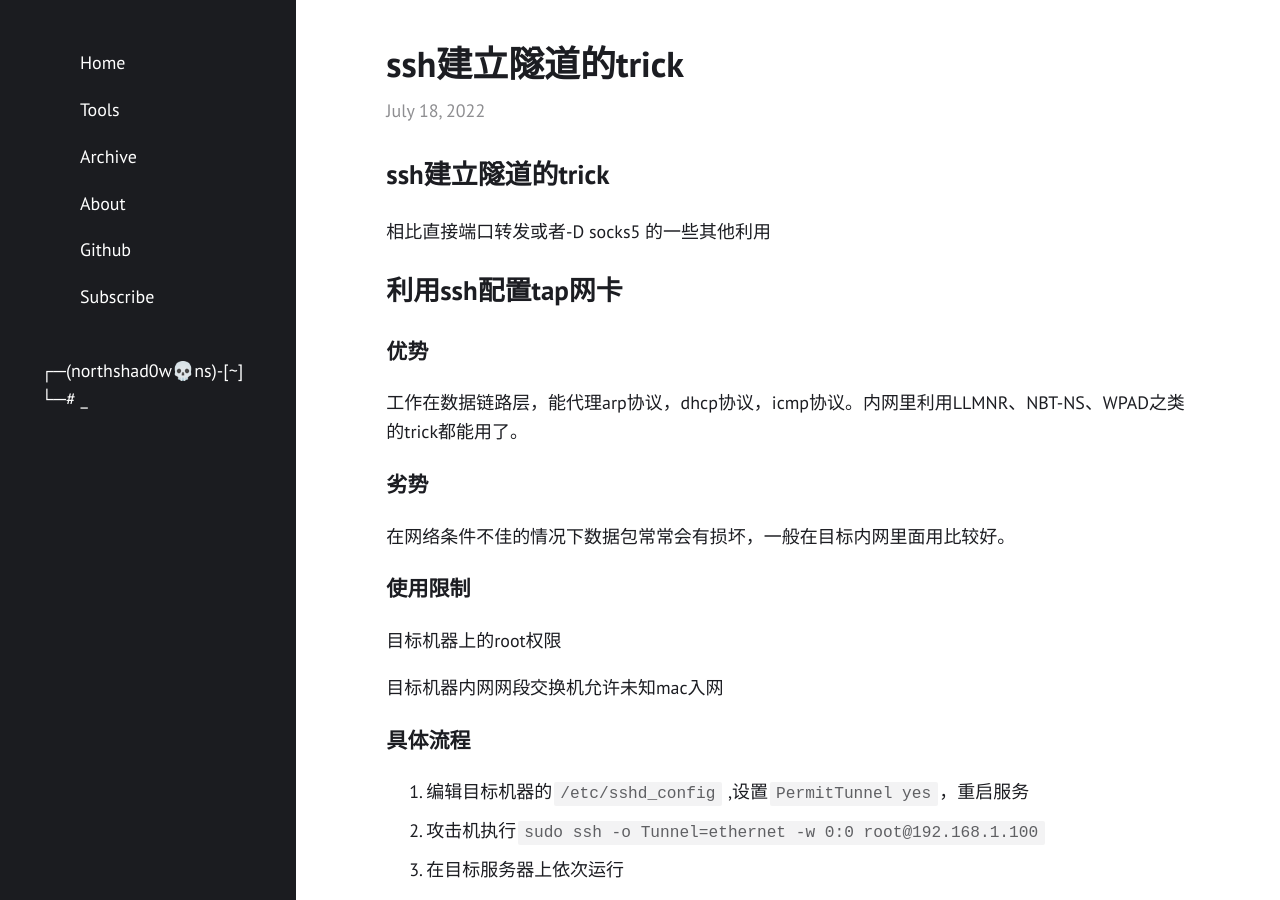
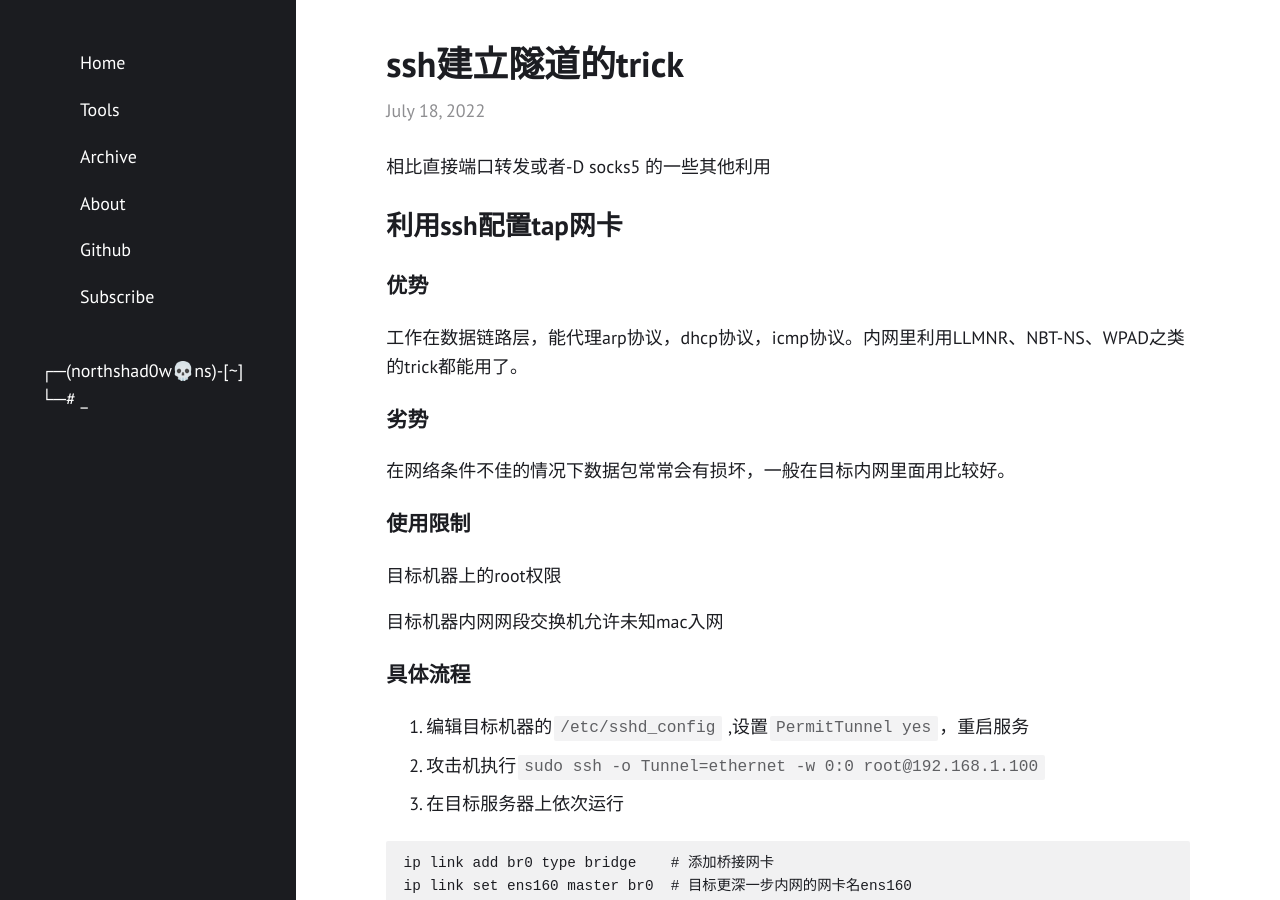
Before and after one commit to NorthShad0w/NorthShad0w.github.io, a Jekyll site: the page built from _posts/2022-07-18-ssh建立隧道的trick.md, in a window 1280 px wide and 900 px high. Built offline with Jekyll 4.4.1, drawn with Linux system fonts in a browser that asks for light colours.

Commit message:
Update 2022-07-18-ssh建立隧道的trick.md

```diff
--- a/_posts/2022-07-18-ssh建立隧道的trick.md
+++ b/_posts/2022-07-18-ssh建立隧道的trick.md
@@ -2,8 +2,6 @@
 title: ssh建立隧道的trick
 layout: "post"
 ---
-
-# ssh建立隧道的trick
 
 相比直接端口转发或者-D socks5 的一些其他利用
 
```
